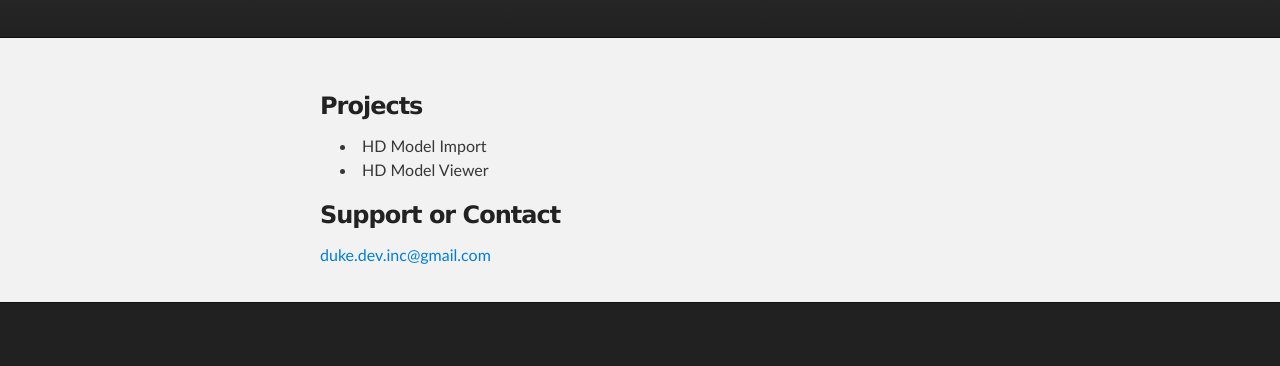
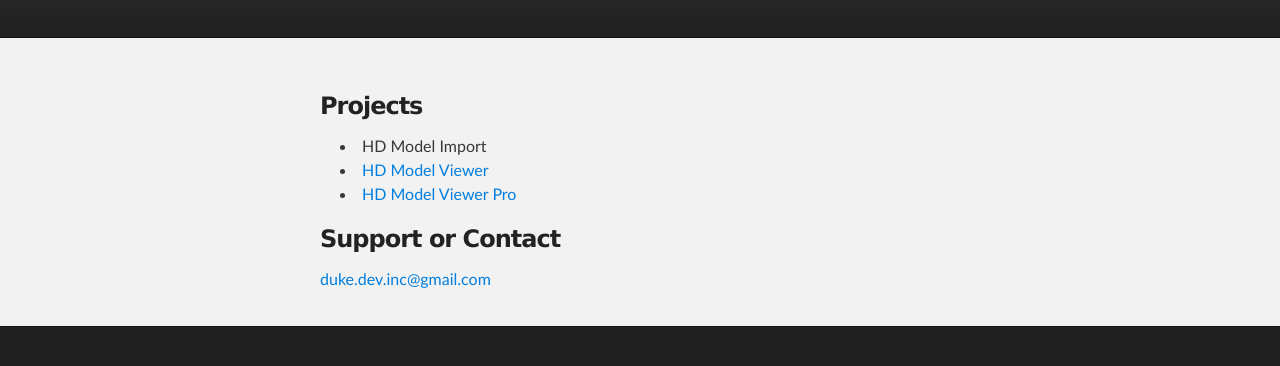
Before and after one commit to dukedev/dukedev, a plain HTML site: page index.html in a window 1280 px wide. Shown: the part 136-502 px from the top of the page. Drawn offline with Linux system fonts and the light colour scheme.

Commit message:
Update index.html

```diff
--- a/index.html
+++ b/index.html
@@ -35,7 +35,8 @@
 
 <ul>
 <li>HD Model Import</li>
-<li>HD Model Viewer</li>
+<li><a href="https://play.google.com/store/apps/details?id=com.dukedev.hdmodelviewer">HD Model Viewer</a></li>
+<li><a href="https://play.google.com/store/apps/details?id=com.dukedev.hdmodelviewerpro">HD Model Viewer Pro</a></li>
 </ul><h3>Support or Contact</h3>
 
 <p><a href="mailto:duke.dev.inc@gmail.com">duke.dev.inc@gmail.com</a></p>
```
